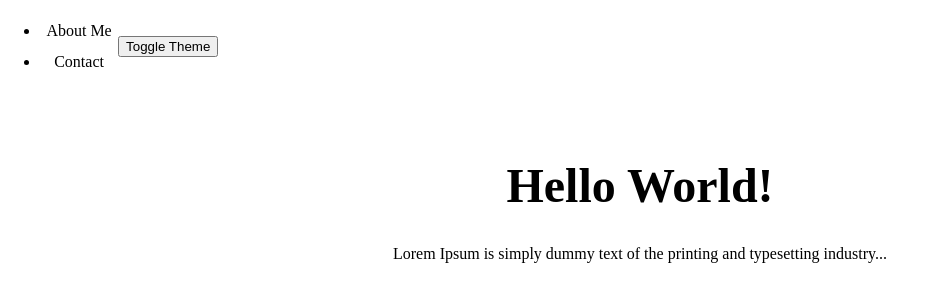
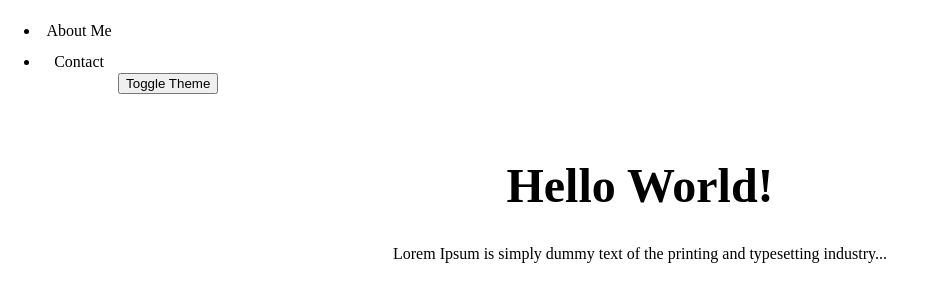
Before and after one commit to kpluta2002/kpluta2002.github.io, a plain HTML site: page index.html in a window 1280 px wide. Shown: the whole page, without its empty margins (0-925 px from the left). Drawn offline with Linux system fonts and the light colour scheme.

Commit message:
Button fix

```diff
--- a/style.css
+++ b/style.css
@@ -41,7 +41,7 @@ main {
 }
 
 #theme-toggle {
-    align-self: right;
+    align-self: self-end;
 }
 
 body.dark-mode {
```
